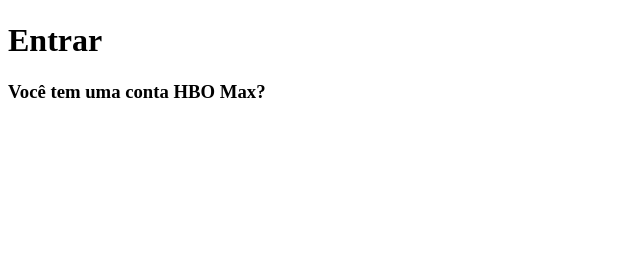
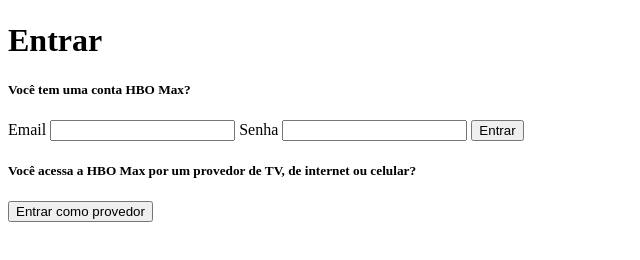
Before and after one commit to Armf-dev/loginHBOMAX, a plain HTML site: page index.html in a window 1280 px wide. Shown: the part 68-328 px from the top of the page, without its empty margins (0-640 px from the left). Drawn offline with Linux system fonts and the light colour scheme.

Commit message:
foi inserido as da main

```diff
--- a/index.html
+++ b/index.html
@@ -12,12 +12,24 @@
         <div>
             <img name="logo" src="assets/images/logobasico.png">
             <h1>Entrar</h1>
-            <h3>Você tem uma conta HBO Max?</h3>
+            <h5>Você tem uma conta HBO Max?</h5>
         </div>
 
     </header>
     <main>
+        <fomr action="login.html" method="get">
+            <Label>Email</Label>
+            <input type="email" name="email" placeholder="">
 
+            <label>Senha</label>
+            <input type="senha" name="senha" placeholder="">
+
+            <button>Entrar</button>
+
+            <h5>Você acessa a HBO Max por um provedor de TV, de internet ou celular?</h5>
+
+            <button>Entrar como provedor</button>
+        </fomr>
     </main>
 </body>
 </html>
```
